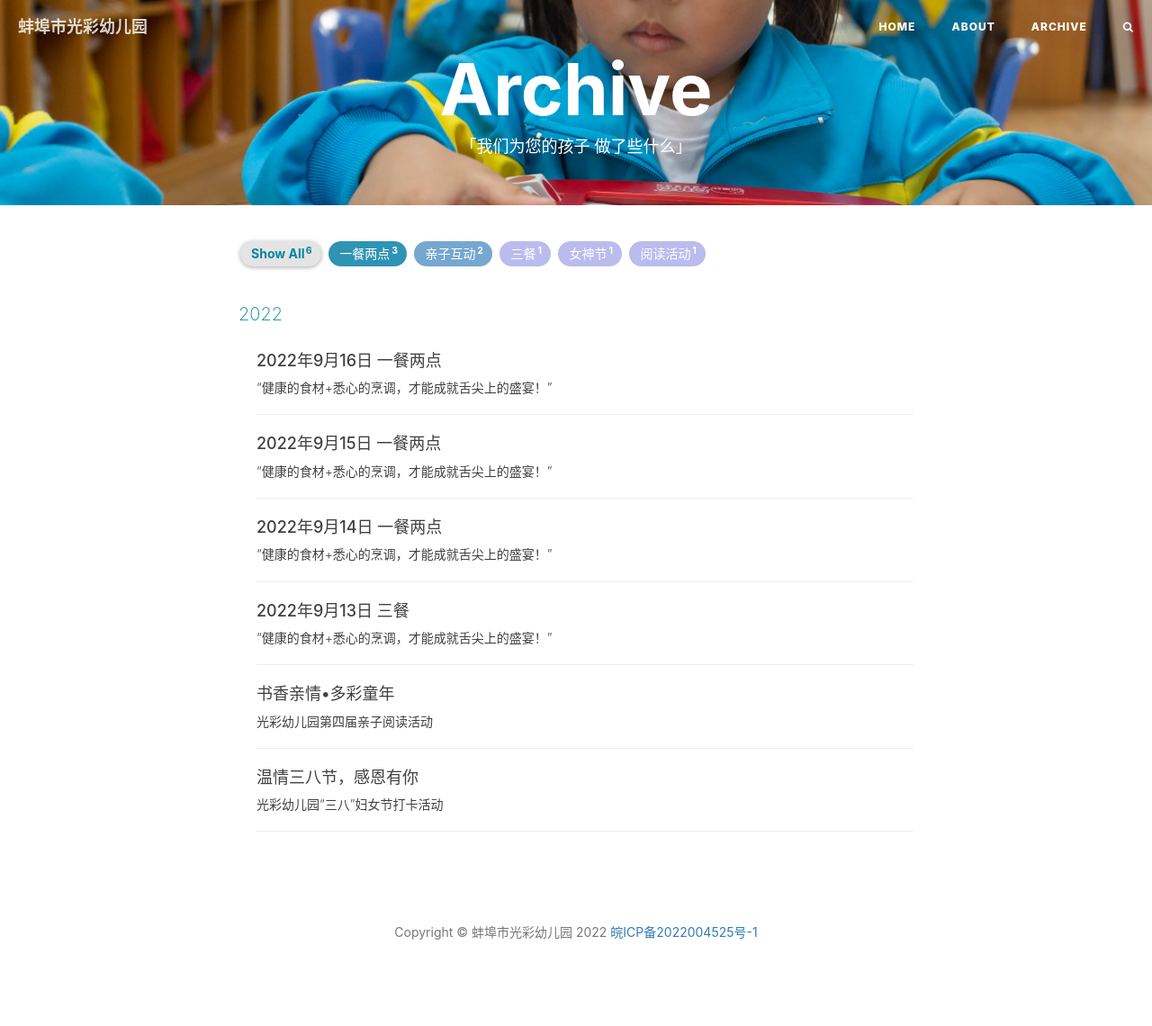
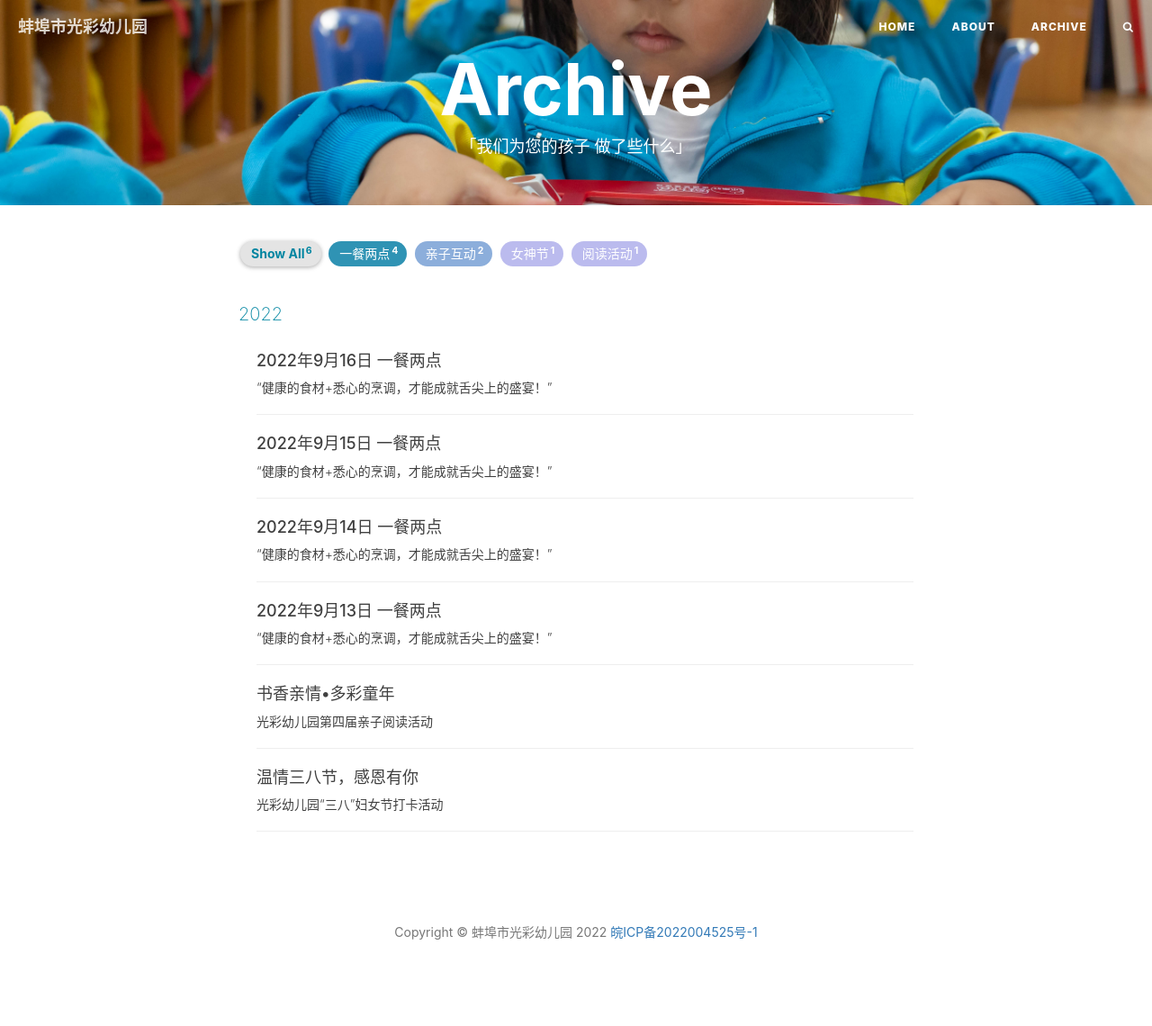
Before and after one commit to GeekEver/cn.bbsgcyey, a Jekyll site: the page built from archive.html, in a window 1280 px wide. Shown: the whole page at 90% size. Built offline with Jekyll 4.4.1, drawn with Linux system fonts in a browser that asks for light colours; nearby versions of some CDN libraries; comment, search, counter and statistics services are not loaded.

Commit message:
Update 2022-9-13-meals.md
三餐->一餐两点

```diff
--- a/_posts/2022-9-13-meals.md
+++ b/_posts/2022-9-13-meals.md
@@ -1,13 +1,13 @@
 ---
 layout:       post
-title:        "2022年9月13日 三餐"
+title:        "2022年9月13日 一餐两点"
 subtitle:     “健康的食材+悉心的烹调，才能成就舌尖上的盛宴！”
 date:         2022-09-13 22:00:00
 author:       "光彩幼儿园"
 header-style: text
 catalog:      true
 tags:
-    - 三餐
+    - 一餐两点
 ---
 > 看看小朋友们今天都吃了些什么呢？
 
```
